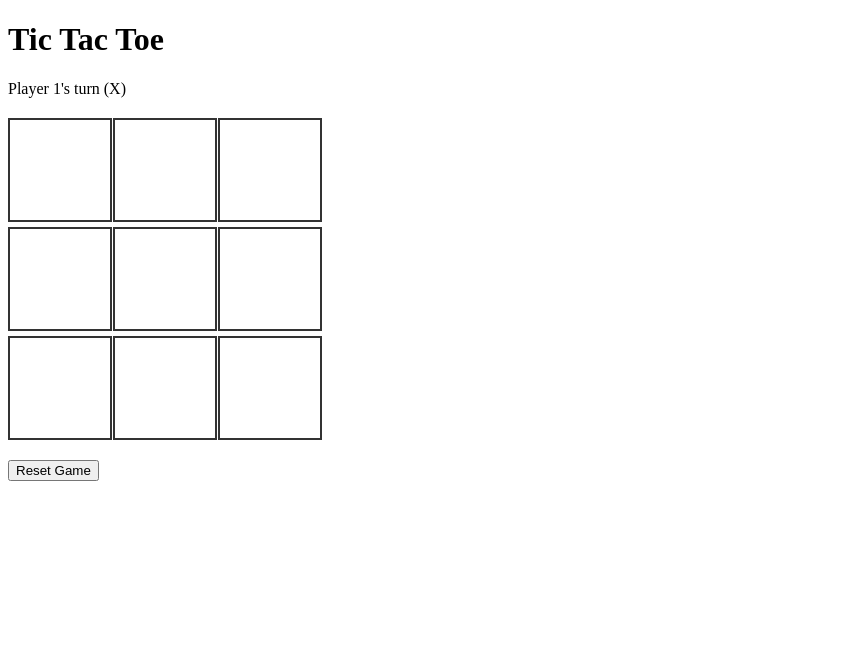
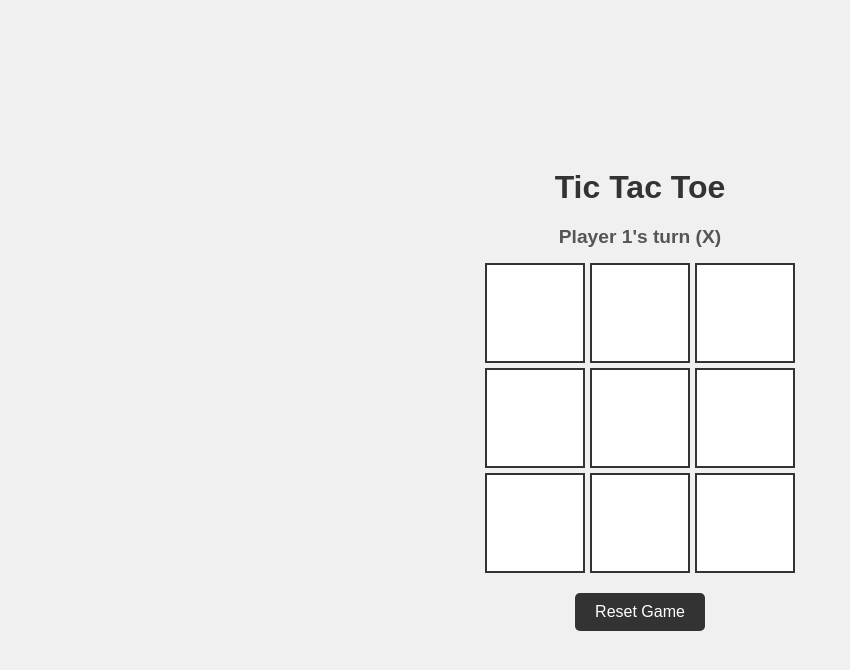
Before and after one commit to haleemurrasheed/tic-tac-toe, a plain HTML site: page index.html in a window 1280 px wide. Both pictures are taken after a click on the button "Reset Game". Shown: the whole page, without its empty margins (0-850 px from the left). Drawn offline with Linux system fonts and the light colour scheme.

Commit message:
simplified

```diff
--- a/displayController.js
+++ b/displayController.js
@@ -1,80 +1,59 @@
+// displayController.js - IIFE Module
 import gameController from './gameController.js';
 
 const displayController = (() => {
     const gameBoardElement = document.getElementById('gameBoard');
     const resetButton = document.getElementById('resetButton');
-    const statusElement = document.createElement('div'); // For showing turn/winner
+    const statusElement = document.createElement('div');
 
-    // Add status element to the page (insert it after the h1)
     document.querySelector('h1').insertAdjacentElement('afterend', statusElement);
 
-    const render = () => {
-    // 1. Get current game state
-    const board = gameController.getBoard();
-    const currentPlayer = gameController.getCurrentPlayer();
-
-    // 2. Update status (only if game isn't over)
-    if (!statusElement.textContent.includes('Game Over')) {
-        statusElement.textContent = `${currentPlayer.getName()}'s turn (${currentPlayer.getMark()})`;
+    const updateStatus = (result) => {
+        if (result && result.gameOver) {
+            statusElement.textContent = result.winner
+                ? `Game Over! ${result.winner} wins!`
+                : "Game Over! It's a tie!";
+            gameBoardElement.style.pointerEvents = 'none';
+        } else {
+            const player = gameController.getCurrentPlayer();
+            statusElement.textContent = `${player.getName()}'s turn (${player.getMark()})`;
         }
-
-    // 3. Render board cells
-    gameBoardElement.innerHTML = '';
-    board.forEach((cell, index) => {
-        const cellElement = document.createElement('div');
-        cellElement.classList.add('cell');
-        cellElement.dataset.index = index;
-        cellElement.textContent = cell;
-        gameBoardElement.appendChild(cellElement);
-    });
     };
 
-    // Handle cell clicks - this is the MAIN game flow
+    const render = () => {
+        const board = gameController.getBoard();
+        gameBoardElement.innerHTML = board
+            .map((cell, i) => `<div class="cell" data-index="${i}">${cell}</div>`)
+            .join('');
+    };
+
     const handleCellClick = (index) => {
-    console.log(`Cell ${index} clicked`);
         const result = gameController.playTurn(parseInt(index));
-
         if (result.success) {
-        render(); // Update the display
-
-        // Check if game is over
-        if (result.gameOver) {
-            if (result.winner) {
-                statusElement.textContent = `Game Over! ${result.winner} wins!`;
-            } else if (result.tie) {
-                statusElement.textContent = "Game Over! It's a tie!";
-            }
-
-            // Disable further clicks (optional but good UX)
-            gameBoardElement.style.pointerEvents = 'none';
-        }
-    } else {
-        // Optional: Show a brief error for invalid move
-        console.log('Move was invalid');
+            render();
+            updateStatus(result);
         }
     };
 
     const handleReset = () => {
-    console.log('Reset game');
         gameController.resetGame();
-    gameBoardElement.style.pointerEvents = 'auto'; // Re-enable clicks
-    render(); // Re-render the cleared board
+        gameBoardElement.style.pointerEvents = 'auto';
+        render();
+        updateStatus(); // Explicitly reset status to show Player 1's turn
     };
 
-    // Initialize everything when module loads
     const init = () => {
-        render(); // Initial render
-        gameBoardElement.addEventListener('click', (event) => {
-            if (event.target.classList.contains('cell')) {
-                handleCellClick(event.target.dataset.index);
+        render();
+        updateStatus(); // Set initial status
+        gameBoardElement.addEventListener('click', (e) => {
+            if (e.target.classList.contains('cell')) {
+                handleCellClick(e.target.dataset.index);
             }
         });
         resetButton.addEventListener('click', handleReset);
     };
 
-    return {
-        init
-    };
+    return { init };
 })();
 
 export default displayController;
--- a/gameController.js
+++ b/gameController.js
@@ -1,3 +1,4 @@
+// gameController.js - IIFE Module
 import Gameboard from './gameboard.js';
 import Player from './player.js';
 
@@ -5,6 +6,7 @@ const gameController = (() => {
     const board = Gameboard();
     const player1 = Player('Player 1', 'X');
     const player2 = Player('Player 2', 'O');
+
     let currentPlayer = player1;
     let gameOver = false;
 
@@ -16,68 +18,48 @@ const gameController = (() => {
 
     const checkWinner = () => {
         const currentBoard = board.getBoard();
-        for (const pattern of winPatterns) {
-            const [a, b, c] = pattern;
-            if (currentBoard[a] &&
-                currentBoard[a] === currentBoard[b] &&
-                currentBoard[a] === currentBoard[c]) {
-                return currentBoard[a];
-            }
-        }
-        return null;
+        const mark = currentPlayer.getMark();
+
+        return winPatterns.some(pattern =>
+            pattern.every(index => currentBoard[index] === mark)
+        ) ? currentPlayer.getName() : null;
     };
 
-    const checkTie = () => {
-        return board.getBoard().every(cell => cell !== '');
-    };
+    const checkTie = () => board.getBoard().every(cell => cell !== '');
 
     const switchPlayer = () => {
         currentPlayer = currentPlayer === player1 ? player2 : player1;
     };
 
     const playTurn = (index) => {
-        if (gameOver) {
-            console.log('Game is already over!');
-            return false;
+        if (gameOver || !board.placeMark(index, currentPlayer.getMark())) {
+            return { success: false };
         }
 
-        if (board.placeMark(index, currentPlayer.getMark())) {
-            console.log(`${currentPlayer.getName()} placed ${currentPlayer.getMark()} at index ${index}`);
+        const winner = checkWinner();
+        const tie = !winner && checkTie();
 
-            const winner = checkWinner();
-            if (winner) {
-                gameOver = true;
-                console.log(`Game over! ${winner} wins!`);
-                return { success: true, gameOver: true, winner };
-            } else if (checkTie()) {
-                gameOver = true;
-                console.log('Game over! It\'s a tie!');
-                return { success: true, gameOver: true, tie: true };
-            }
+        if (winner || tie) {
+            gameOver = true;
+            return { success: true, gameOver: true, winner, tie };
+        }
 
-            switchPlayer();
-            return { success: true, gameOver: false };
-        } else {
-            console.log('Invalid move. Try again.');
-            return { success: false };
-        }
+        switchPlayer();
+        return { success: true, gameOver: false };
     };
 
-    // NEW: Reset function INSIDE the IIFE
     const resetGame = () => {
         board.reset();
         currentPlayer = player1;
         gameOver = false;
-        console.log('Game has been reset');
     };
 
-    // SINGLE return statement with all public methods
     return {
         playTurn,
         getBoard: board.getBoard,
         getCurrentPlayer: () => currentPlayer,
-        resetGame // Now properly included
+        resetGame
     };
-})(); // The IIFE ends here
+})();
 
 export default gameController;
--- a/gameboard.js
+++ b/gameboard.js
@@ -12,12 +12,7 @@ const Gameboard = () => {
       return false;
     },
     // NEW: Reset method
-    reset: () => {
-      for (let i = 0; i < board.length; i++) {
-        board[i] = '';
-      }
-      // OR simply: board.fill('');
-    }
+    reset: () => board.fill('')
   };
 };
 
--- a/player.js
+++ b/player.js
@@ -1,8 +1,6 @@
-const Player = (name, mark) => {
-    return {
-        getName: () => name,
-        getMark: () => mark
-    };
-};
+const Player = (name, mark) => ({
+    getName: () => name,
+    getMark: () => mark
+    });
 
 export default Player;
--- a/style.css
+++ b/style.css
@@ -1,8 +1,44 @@
+* {
+    margin: 0;
+    padding: 0;
+    box-sizing: border-box;
+}
+
+body {
+    font-family: Arial, sans-serif;
+    display: flex;
+    flex-direction: column;
+    justify-content: center;
+    align-items: center;
+    min-height: 100vh;
+    background-color: #f0f0f0;
+}
+
+h1 {
+    margin-bottom: 20px;
+    color: #333;
+}
+
+div:has(#gameBoard) ~ div {
+    font-size: 1.2em;
+    font-weight: bold;
+    color: #555;
+    margin-bottom: 15px;
+}
+
+/* This targets the status div created in displayController */
+h1 + div {
+    font-size: 1.2em;
+    font-weight: bold;
+    color: #555;
+    margin-bottom: 15px;
+}
+
 #gameBoard {
     display: grid;
     grid-template-columns: repeat(3, 100px);
-    grid-gap: 5px;
-    margin: 20px 0;
+    gap: 5px;
+    margin-bottom: 20px;
 }
 
 .cell {
@@ -13,5 +49,31 @@
     justify-content: center;
     align-items: center;
     font-size: 2em;
+    font-weight: bold;
     cursor: pointer;
+    background-color: white;
+    transition: background-color 0.2s;
 }
+
+.cell:hover {
+    background-color: #e8e8e8;
+}
+
+#resetButton {
+    padding: 10px 20px;
+    font-size: 1em;
+    cursor: pointer;
+    background-color: #333;
+    color: white;
+    border: none;
+    border-radius: 5px;
+    transition: background-color 0.2s;
+}
+
+#resetButton:hover {
+    background-color: #555;
+}
+
+#resetButton:active {
+    transform: scale(0.98);
+}
```
Also changed, not shown: script.js (+3 -20 lines), instruction.txt. Lines whose indentation alone changed are shown as unchanged.
